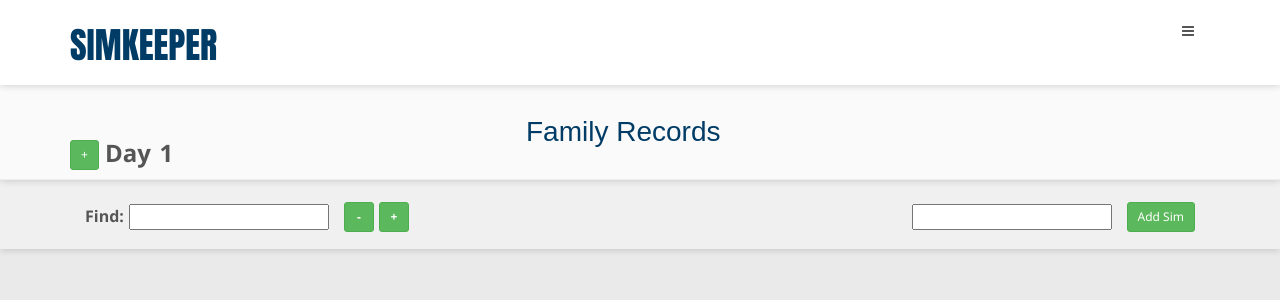
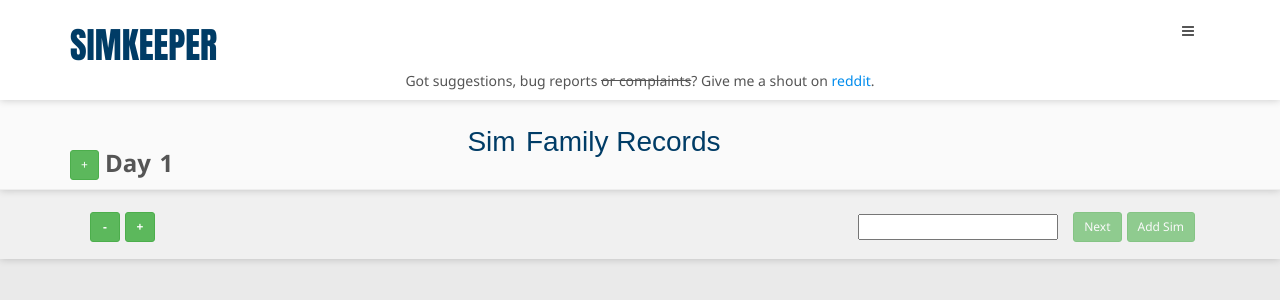
Before and after one commit to alexania/SimKeeper, an Angular app: page / in a window 1280 px wide. Shown: the top 300 px of the page. Built offline with nearby package versions, Linux system fonts and the light colour scheme.

Commit message:
Add feedback link and streamline search / add

```diff
--- a/src/app/app.component.css
+++ b/src/app/app.component.css
@@ -1,5 +1,5 @@
 .page-header {
-  padding: 30px 0 15px;
+  padding: 40px 0 15px;
   background: #FAFAFA;
   box-shadow: 0 0 8px 0 rgba(0, 0, 0, 0.2);
   margin-bottom: 20px;
@@ -15,7 +15,7 @@
 
 .current-day {
   position: absolute;
-  top:50px;
+  top:60px;
   font-weight: 600;
   font-size: 24px;
   margin-bottom: 10px;
@@ -60,7 +60,7 @@
 
 .new-sim-header {
   text-align:right;
-  padding: 60px 0 15px;
+  padding: 70px 0 15px;
   background: #F0F0F0;
   box-shadow: 0 0 8px 0 rgba(0, 0, 0, 0.2);
   margin-bottom: 20px;
@@ -83,7 +83,7 @@
 
 .new-sim-header-left {
   display: inline-block;
-  width: 50%;
+  width: 30%;
   text-align: left;
   padding: 0 15px;
 }
@@ -95,7 +95,7 @@
 
 .new-sim-header-right {
   display: inline-block;
-  width: 50%;
+  width: 70%;
   text-align: right;
   padding: 0 15px;
 }
@@ -106,5 +106,5 @@ input.header-input {
 }
 
 #main {
-  margin-top: 250px;
+  margin-top: 260px;
 }
--- a/src/app/app.component.html
+++ b/src/app/app.component.html
@@ -19,15 +19,14 @@
       <div class="container">
         <span class="new-sim-header-left">
           <div>
-            <label for="find-sim">Find:</label> <input type="text" class="header-input" (input)="findSim(findInput)"
-              #findInput />
             <button class="btn btn-sm btn-success" (click)="collapseAll()" type="button">-</button>
             <button class="btn btn-sm btn-success" (click)="expandAll()" type="button">+</button>
           </div>
         </span>
         <span class="new-sim-header-right">
-          <input type="text" class="header-input" (keyup)="addSimEnterKey($event)" #newSim />
-          <button class="btn btn-sm btn-success add-sim" (click)="addSim(newSim)" type="button">Add Sim</button>
+          <input type="text" class="header-input" (keyup)="addSimKeyUp($event)" #newSim />
+          <button class="btn btn-sm btn-success" [disabled]="!foundSims || foundSims.length === 0" (click)="findNext()" type="button">Next</button>
+          <button class="btn btn-sm btn-success add-sim" [disabled]="newSim.value.length < 3 || (foundSims && foundSims.length > 0)" (click)="addSim(newSim)" type="button">Add Sim</button>
         </span>
       </div>
     </div>
--- a/src/app/app.component.ts
+++ b/src/app/app.component.ts
@@ -15,6 +15,9 @@ export class AppComponent implements OnInit {
   public display: Display;
   public familyName: string = "Sim";
 
+  public foundSims:Sim[];
+  public foundIndex = 0;
+
   constructor() {
     this.display = new Display(1);
   }
@@ -22,13 +25,33 @@ export class AppComponent implements OnInit {
   ngOnInit() {
   }
 
+  addSimKeyUp(event: KeyboardEvent) {
+    if (event.keyCode === 13) {
+      event.preventDefault();
+      const button = document.querySelector(".add-sim") as HTMLButtonElement;
+      button.click();
+    } else {
+      this.findSim(event.target as HTMLInputElement);
+    }
+  }
+
   findSim(findInput: HTMLInputElement) {
     const searchString = findInput.value.toLowerCase();
-    if (searchString && searchString.length > 2) {
-      const foundSims = this.display.sims.filter(t => t.name.toLowerCase().includes(searchString));
-      if (foundSims.length > 0) {
-        document.getElementById(foundSims[0].id).scrollIntoView(false);
+    if (searchString && searchString.length >= 3) {
+      this.foundIndex = 0;
+      this.foundSims = this.display.sims.filter(t => t.name.toLowerCase().includes(searchString));
+      console.log(searchString);
+      console.log(this.foundSims);
+      if (this.foundSims.length > 0) {
+        this.scrollToSim(this.foundSims[this.foundIndex].id);
       }
+    }
+  }
+
+  findNext() {
+    if (this.foundSims && this.foundSims.length > 0) {
+      this.foundIndex = (this.foundSims.length + this.foundIndex + 1) % this.foundSims.length;
+      this.scrollToSim(this.foundSims[this.foundIndex].id);
     }
   }
 
@@ -48,14 +71,6 @@ export class AppComponent implements OnInit {
     allButtons.forEach(button => {
       button.click();
     });
-  }
-
-  addSimEnterKey(event: KeyboardEvent) {
-    if (event.keyCode === 13) {
-      event.preventDefault();
-      const button = document.querySelector(".add-sim") as HTMLButtonElement;
-      button.click();
-    }
   }
 
   addSim(nameElement: HTMLInputElement) {
--- a/src/app/header/header.component.css
+++ b/src/app/header/header.component.css
@@ -1,6 +1,6 @@
 header {
   background: white; /* #33abff; */
-  height: 85px;
+  height: 100px;
   position: fixed;
   left: 0;
   right: 0;
@@ -11,6 +11,10 @@ header {
 
 header .container {
   position: relative;
+}
+
+header #disclaimer {
+  text-align: center;
 }
 
 nav {
--- a/src/app/header/header.component.html
+++ b/src/app/header/header.component.html
@@ -55,4 +55,5 @@
       </ul>
     </nav>
   </div>
+  <div id="disclaimer">Got suggestions, bug reports <s>or complaints</s>? Give me a shout on <a href="http://reddit.com/u/alexania">reddit</a>.</div>
 </header>
--- a/src/app/records/record/record.component.ts
+++ b/src/app/records/record/record.component.ts
@@ -15,7 +15,7 @@ export class RecordComponent implements OnInit {
   @Input() public sim: Sim;
 
   public collapsed = true;
-  public ageSpans:number[] = null;
+  public ageSpans: number[] = null;
 
   public stageOptions = Object.keys(Stage).filter(t => t === "0" || +t).map(t => { return { key: t, value: Stage[t] }; });
   public careerOptions = Object.keys(Career).map(t => { return { key: t, value: Career[t] } });
@@ -52,7 +52,12 @@ export class RecordComponent implements OnInit {
 
   getShortString() {
     let r = `<img src="./assets/img/stages/Transparent_${this.getCurrentStageString()}.png" class="stage-image" height="30px" title="${this.getCurrentStageString()}" />`;
-    r += `Born on Day ${this.sim.birthday} to ${this.display.linkSim(this.sim.parents[0])} & ${this.display.linkSim(this.sim.parents[1])}`;
+    r += `Born on Day ${this.sim.birthday} to `;
+    if (this.sim.adoptedParents) {
+      r += `${this.display.linkSim(this.sim.adoptedParents[0])} & ${this.display.linkSim(this.sim.adoptedParents[1])}`;
+    } else {
+      r += `${this.display.linkSim(this.sim.parents[0])} & ${this.display.linkSim(this.sim.parents[1])}`;
+    }
     if (this.sim.deathday !== null) {
       const stage = this.getCurrentStageString();
       r += `<br/>Died on Day ${this.sim.deathday} at stage ${stage}`;
--- a/src/app/shared/display.model.ts
+++ b/src/app/shared/display.model.ts
@@ -5,7 +5,7 @@ import { EventType } from './enums';
 export class Display {
   public currentDay: number;
   public rootSim: Sim;
-  public familyName: string;
+  public familyName: string = "Sim";
   public sims: Sim[];
   public events: SimEvent[];
 
@@ -65,6 +65,16 @@ export class Display {
           }
           if (newEvent.parents[1]) {
             newEvent.parents[1].children.push(newEvent.sims[0]);
+          }
+        }
+
+        if (newEvent.type === EventType.Adopt) {
+          newEvent.sims[0].adoptedParents = newEvent.parents;
+          if (newEvent.parents[0]) {
+            newEvent.parents[0].adoptedChilden.push(newEvent.sims[0]);
+          }
+          if (newEvent.parents[1]) {
+            newEvent.parents[1].adoptedChilden.push(newEvent.sims[0]);
           }
         }
       }
```
